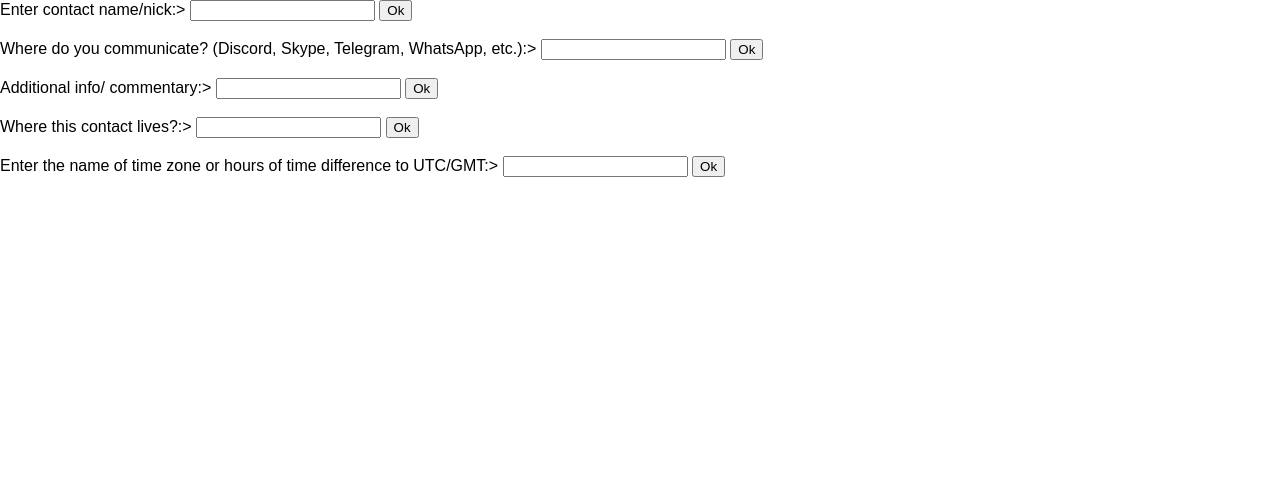
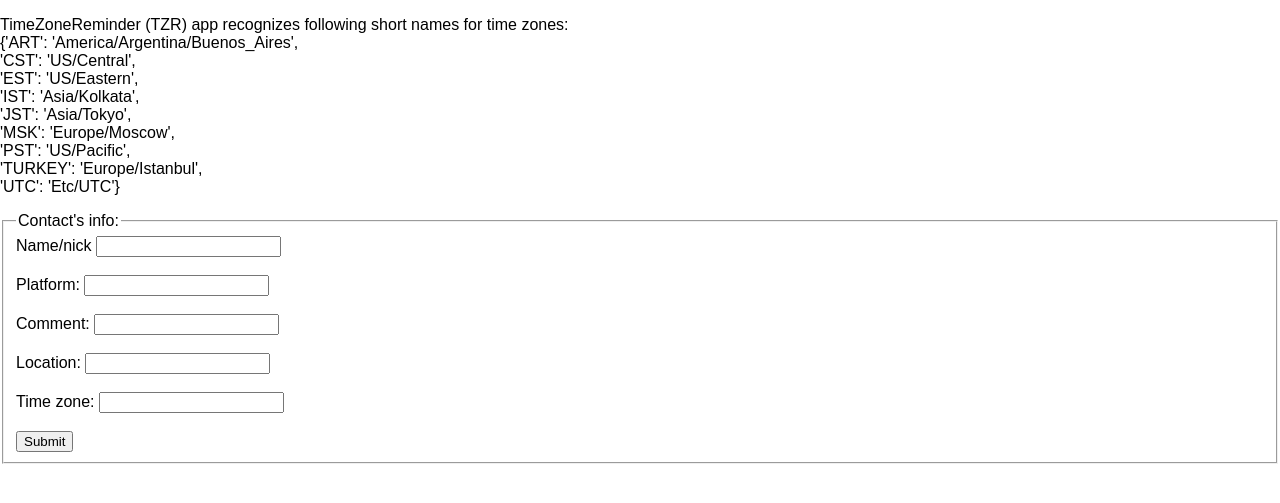
Before and after one commit to gelst13/TimeZoneReminder, a Flask app: page /add_contact in a window 1280 px wide. Shown: the top 503 px of the page. Run offline with Flask 3, Linux system fonts and the light colour scheme.

Commit message:
working on flask app

```diff
--- a/app.py
+++ b/app.py
@@ -8,7 +8,7 @@ app.config.from_object('config')
 db = SQLAlchemy(app)
 
 
-class Todo(db.Model):
+class Contacts(db.Model):
     contact_name = db.Column(db.String(255), primary_key=True)
     platform = db.Column(db.String(255), nullable=False)
     comment = db.Column(db.String(255))
@@ -23,12 +23,13 @@ class Todo(db.Model):
 # with app.app_context():
 #     db.create_all()
 
+new_contact = dict()
 
 @app.route('/', methods=['POST', 'GET'])
 def index():
     if request.method == 'POST':
         task_content = request.form.get('content')
-        new_task = Todo(content=task_content)
+        new_task = Contacts(content=task_content)
 
         try:
             db.session.add(new_task)
@@ -54,8 +55,14 @@ def index():
 #
 #
 
+
 @app.route('/add_contact')
 def add_contact():
+    global new_contact
+    if request.method == 'POST':
+        # if not new_contact:
+        #     new_contact['contact_name'] = request.form.get('contact_name')
+        return request.form
     return render_template('add_contact.html')
 # @app.route('/update/<int:id>', methods=['POST', 'GET'])
 # def update(id):
--- a/templates/add_contact.html
+++ b/templates/add_contact.html
@@ -7,35 +7,34 @@
 
 {% block body %}
 <div class="content">
+    <p>
+        TimeZoneReminder (TZR) app recognizes following short names for time zones:<br>
+        {'ART': 'America/Argentina/Buenos_Aires',<br>
+         'CST': 'US/Central',<br>
+         'EST': 'US/Eastern',<br>
+         'IST': 'Asia/Kolkata',<br>
+         'JST': 'Asia/Tokyo',<br>
+         'MSK': 'Europe/Moscow',<br>
+         'PST': 'US/Pacific',<br>
+         'TURKEY': 'Europe/Istanbul',<br>
+         'UTC': 'Etc/UTC'}<br>
+    </p>
     <div class="form">
         <form action="/add_contact" method="POST">
-            Enter contact name/nick:>
-            <input type="text" name="content" id="contact_name">
-            <input type="submit" value="Ok">
-        </form>
-        <br>
-        <form action="/" method="POST">
-            Where do you communicate? (Discord, Skype, Telegram, WhatsApp, etc.):>
-            <input type="text" name="content" id="platform">
-            <input type="submit" value="Ok">
-        </form>
-        <br>
-        <form action="/" method="POST">
-            Additional info/ commentary:>
-            <input type="text" name="content" id="comment">
-            <input type="submit" value="Ok">
-        </form>
-        <br>
-        <form action="/" method="POST">
-            Where this contact lives?:>
-            <input type="text" name="content" id="location">
-            <input type="submit" value="Ok">
-        </form>
-        <br>
-        <form action="/" method="POST">
-            Enter the name of time zone or hours of time difference to UTC/GMT:>
-            <input type="text" name="content" id="time_zone">
-            <input type="submit" value="Ok">
+        <fieldset>
+        <legend>Contact's info:</legend>
+            <label for="contact_name">Name/nick</label>
+            <input type="text" id="contact_name" name="contact_name" /><br /><br />
+            <label for="platform">Platform:</label>
+            <input type="text" id="platform" name="platform" /><br /><br />
+            <label for="comment">Comment:</label>
+            <input type="text" id="comment" name="comment" /><br /><br />
+            <label for="location">Location:</label>
+            <input type="text" id="location" name="location" /><br /><br />
+            <label for="time_zone">Time zone:</label>
+            <input type="text" id="time_zone" name="time_zone" /><br /><br />
+            <input type="submit" value="Submit" />
+    </fieldset>
         </form>
     </div>
 </div>
```
Also changed, not shown: templates/base.html (line endings or trailing spaces).
